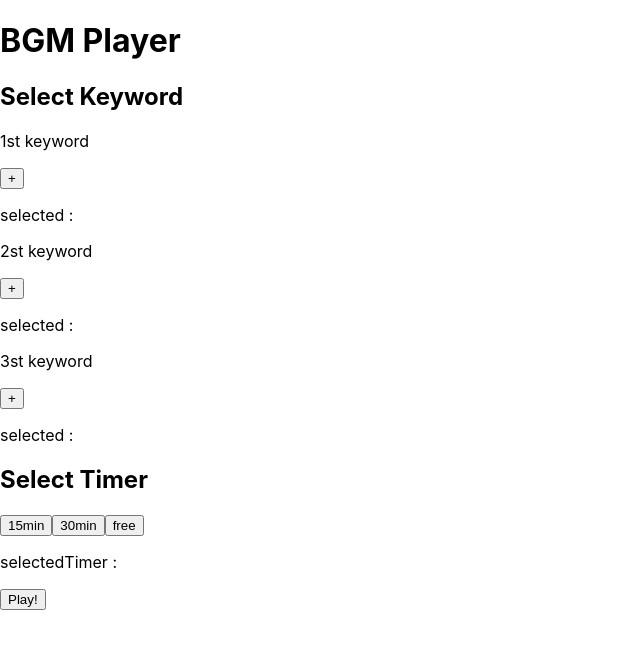
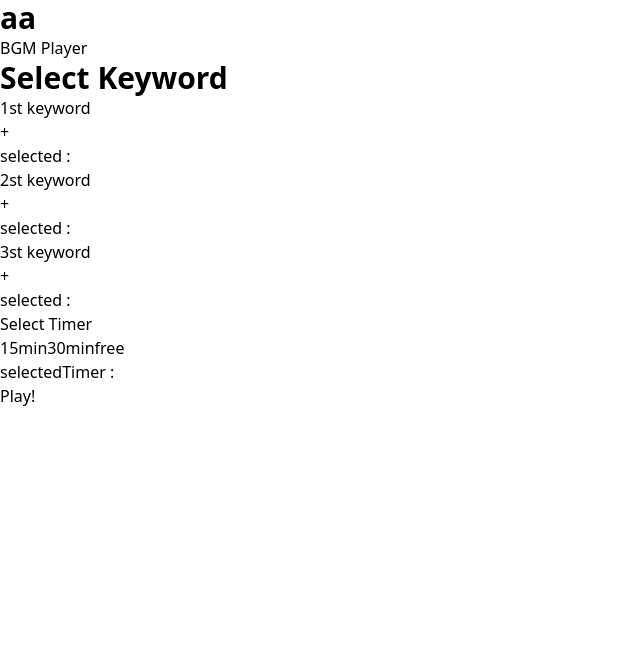
Before and after one commit to madomaru/bgm-player, a React (Create React App) app: page / in a window 1280 px wide. Shown: the top 648 px of the page, without its empty margins (0-640 px from the left). Built offline with nearby package versions, Linux system fonts and the light colour scheme.

Commit message:
tailwindcss導入

```diff
--- a/package.json
+++ b/package.json
@@ -42,6 +42,9 @@
     ]
   },
   "devDependencies": {
-    "gh-pages": "^4.0.0"
+    "autoprefixer": "^10.4.7",
+    "gh-pages": "^4.0.0",
+    "postcss": "^8.4.14",
+    "tailwindcss": "^3.1.4"
   }
 }
--- /dev/null
+++ b/postcss.config.js
@@ -0,0 +1,6 @@
+module.exports = {
+  plugins: {
+    tailwindcss: {},
+    autoprefixer: {},
+  },
+}
--- a/src/App.js
+++ b/src/App.js
@@ -11,6 +11,7 @@ function App() {
 
   return (
     <div>
+      <p className='text-3xl font-bold'>aa</p>
       <Header/>
       <Routes>
         <Route path="/" element={<Form />}/>
--- a/src/index.css
+++ b/src/index.css
@@ -1,13 +1,3 @@
-body {
-  margin: 0;
-  font-family: -apple-system, BlinkMacSystemFont, 'Segoe UI', 'Roboto', 'Oxygen',
-    'Ubuntu', 'Cantarell', 'Fira Sans', 'Droid Sans', 'Helvetica Neue',
-    sans-serif;
-  -webkit-font-smoothing: antialiased;
-  -moz-osx-font-smoothing: grayscale;
-}
-
-code {
-  font-family: source-code-pro, Menlo, Monaco, Consolas, 'Courier New',
-    monospace;
-}
+@tailwind base;
+@tailwind components;
+@tailwind utilities;
--- a/src/page/Form.js
+++ b/src/page/Form.js
@@ -92,7 +92,7 @@ const Form = () =>{
     return (
         <div>
             {/* キーワード選択 */}
-            <h2>Select Keyword</h2>
+            <h2 className ="text-3xl font-bold">Select Keyword</h2>
             {/* {keywordsList !=null &&
                 <ButtonList
                 valueList = {keywordsList}
--- /dev/null
+++ b/tailwind.config.js
@@ -0,0 +1,11 @@
+/** @type {import('tailwindcss').Config} */
+module.exports = {
+  content: [
+    "./index.html",
+    "./src/**/*.{js,ts,jsx,tsx}"
+  ],
+  theme: {
+    extend: {},
+  },
+  plugins: [],
+}
```
Also changed, not shown: 1 other file (tests, documents, lock files or other folders).
